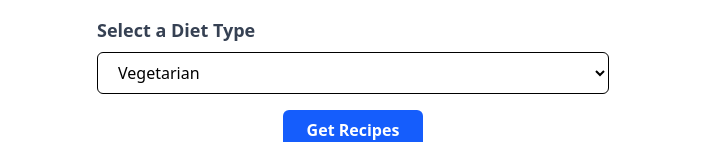
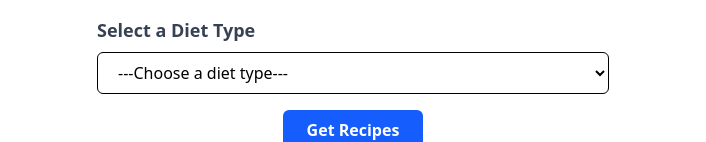
Before and after one commit to NVTG1/WelloCity, a React (Vite) app: page /recipes in a window 1280 px wide. Shown: the part 184-326 px from the top of the page, without its empty margins (287-993 px from the left). Built offline with nearby package versions, Linux system fonts and the light colour scheme.

Commit message:
Updated Recipes Page logic

```diff
--- a/src/components/Recipes.jsx
+++ b/src/components/Recipes.jsx
@@ -55,6 +55,7 @@ function Recipes() {
                         value={selectedDiet}
                         onChange={handleDietSelect}
                     >
+                        <option value="">---Choose a diet type---</option>
                         <option value="vegetarian">Vegetarian</option>
                         <option value="vegan">Vegan</option>
                         <option value="glutenFree">Gluten-Free</option>
```
